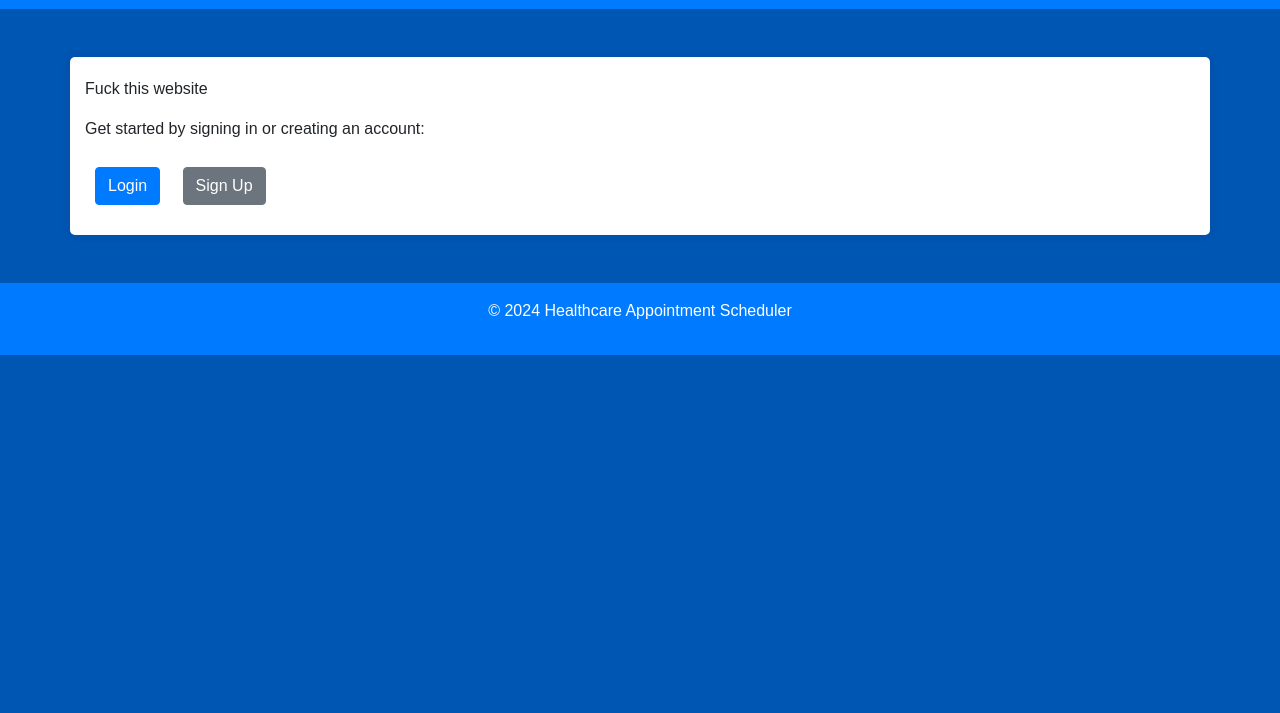
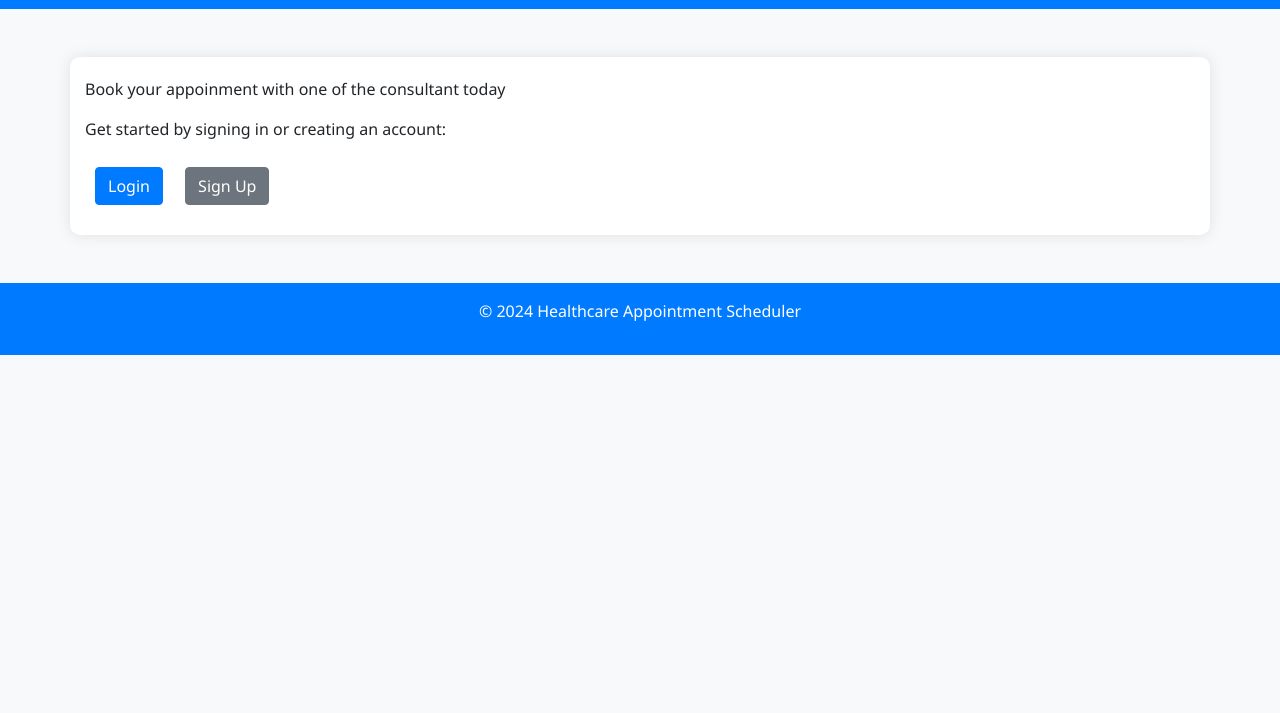
Before and after one commit to DipPandey/Helalth-Appointment-Scheduler, a website: page Helalth Appointment Scheduler/public/index.html in a window 1280 px wide. Shown: the part 87-800 px from the top of the page. Drawn offline with nearby package versions, Linux system fonts and the light colour scheme.

Commit message:
css update

```diff
--- a/Helalth Appointment Scheduler/public/css/styles.css
+++ b/Helalth Appointment Scheduler/public/css/styles.css
@@ -6,13 +6,13 @@
 
 /* Set background color and font family */
 body {
-    background-color: #0056b3;
-    font-family: Arial, sans-serif;
+    background-color: #f8f9fa; /* Light background color */
+    font-family: 'Segoe UI', Tahoma, Geneva, Verdana, sans-serif; /* Common system font */
 }
 
 /* Header styling */
 header {
-    background-color: #ff0000;
+    background-color: #007bff; /* Bootstrap primary color */
     color: #fff;
     padding: 20px;
     text-align: center;
@@ -20,29 +20,21 @@ header {
 
 /* Main content styling */
 main {
-    margin: 20px;
+    margin: 20px auto; /* Center main content */
     padding: 20px;
-    background-color: #fff;
-    border-radius: 5px;
-    box-shadow: 0 0 10px rgba(0, 0, 0, 0.1);
+    background-color: #fff; /* White background */
+    border-radius: 10px;
+    box-shadow: 0 0 15px rgba(0, 0, 0, 0.1); /* Soft shadow effect */
 }
 
 /* Button styling */
 button {
-    display: inline-block;
     padding: 10px 20px;
     margin: 10px;
-    background-color: #007bff;
-    color: #fff;
     border: none;
     border-radius: 5px;
     cursor: pointer;
-    transition: background-color 0.3s ease;
 }
-
-    button:hover {
-        background-color: #0056b3;
-    }
 
 /* Footer styling */
 footer {
--- a/Helalth Appointment Scheduler/public/index.html
+++ b/Helalth Appointment Scheduler/public/index.html
@@ -18,7 +18,7 @@
         </div>
     </header>
     <main class="container mt-5">
-        <p>Fuck this website</p>
+        <p>Book your appoinment with one of the consultant today</p>
         <p>Get started by signing in or creating an account:</p>
         <button class="btn btn-primary mr-2" onclick="window.location.href = '/login'">Login</button>
         <button class="btn btn-secondary" onclick="window.location.href = '/signup'">Sign Up</button>
```
